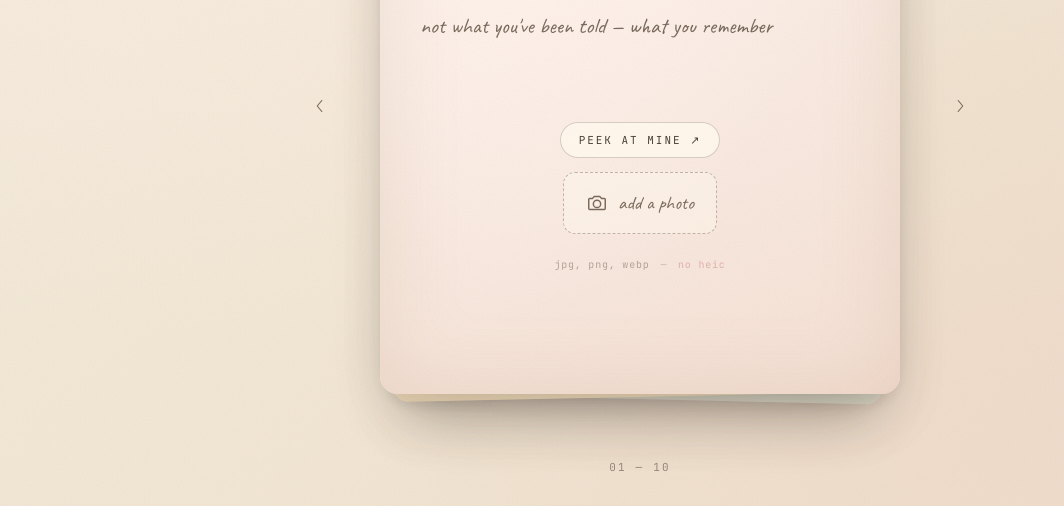
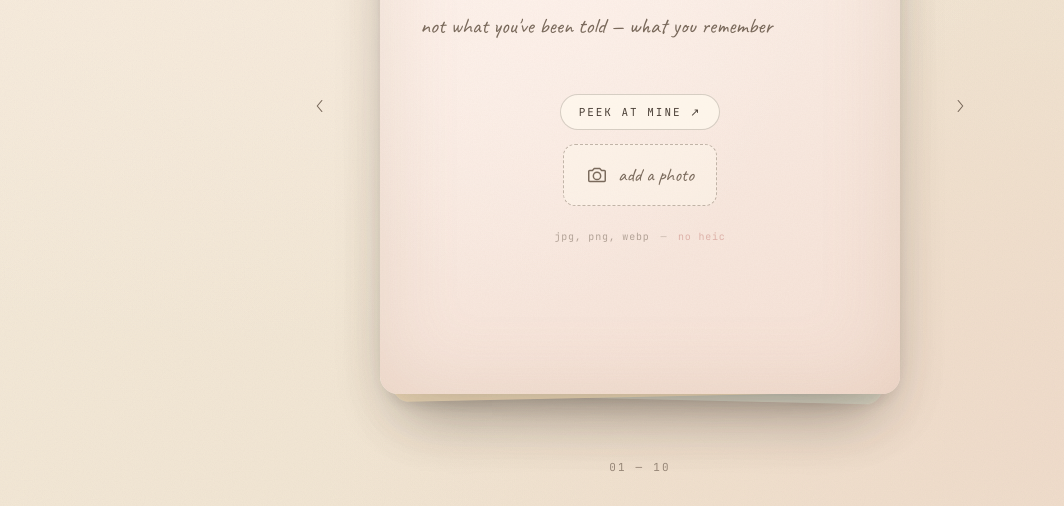
Before and after one commit to josephinelo1/connection-cards, a plain HTML site: page index.html in a window 1280 px wide. Both pictures are taken after a click on the button 960 px from the left and 400 px from the top of the page. Shown: the part 294-800 px from the top of the page, without its empty margins (0-1064 px from the left). Drawn offline with Linux system fonts and the light colour scheme.

Commit message:
fix: revert photo-zone size, keep only justify-content flex-start
The over-aggressive sizing (48px margin, 220px min-height) pushed the
add-a-photo box off the visible card area. Only justify-content was
needed to prevent polaroid from overflowing upward into the caption.

```diff
--- a/index.html
+++ b/index.html
@@ -330,12 +330,12 @@
     line-height: 1.4;
   }
 
-  /* Photo area — anchored below text so polaroid never overlaps caption */
+  /* Photo area — centered in the remaining space below text */
   .photo-zone {
-  margin-top: 48px;
+    margin-top: 28px;
     margin-bottom: auto;
-  padding: 32px 0 24px;
-  min-height: 220px;
+    padding: 24px 0;
+    min-height: 160px;
     display: flex;
     flex-direction: column;
     align-items: center;
```
Lines whose indentation alone changed are shown as unchanged.
